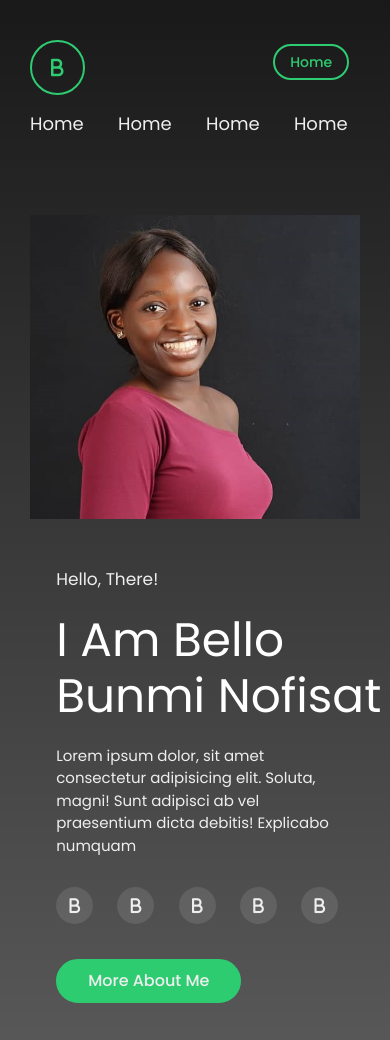
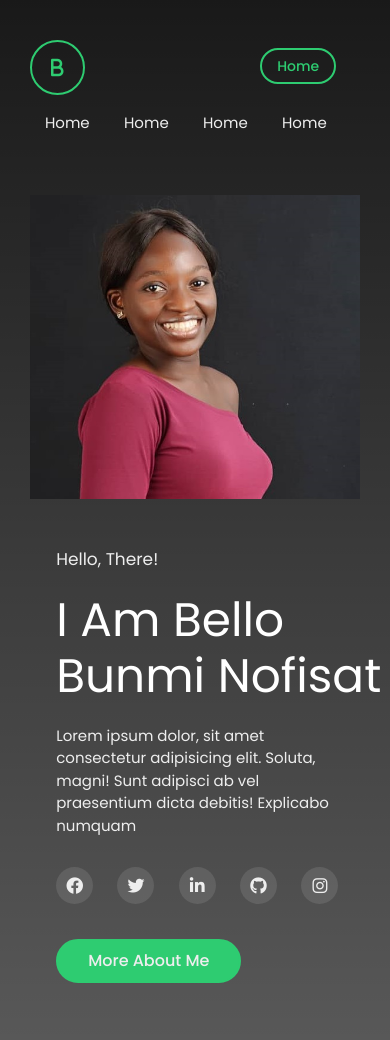
Before and after one commit to BunmiOpcode/portfolio, a plain HTML site: page index.html in a window 390 px wide. Shown: the top 1040 px of the page. Drawn offline with Linux system fonts and the light colour scheme.

Commit message:
responsive

```diff
--- a/index.css
+++ b/index.css
@@ -357,3 +357,24 @@ nav .nav-list li.btn:hover a{
 
 
 }
+
+@media screen and (max-width: 425px){
+
+     nav .nav-list li.btn a{
+         position: absolute;
+         top: -150%;
+         left: 70%;
+
+
+     }
+
+     nav .nav-list li a{
+        font-size: 15px;
+    }
+
+     .container{
+         padding-top: 80px;
+     }
+
+
+}
--- a/index.html
+++ b/index.html
@@ -44,11 +44,11 @@
                      <h1>I Am <span>Bello Bunmi Nofisat</span></h1>
                      <p>Lorem ipsum dolor, sit amet consectetur adipisicing elit. Soluta, magni! Sunt adipisci ab vel praesentium dicta debitis! Explicabo numquam</p>
                      <div class="social">
-                         <a href="#"><i class="fa-solid fa-b"></i></a>
-                         <a href="#"><i class="fa-solid fa-b"></i></a>
-                         <a href="#"><i class="fa-solid fa-b"></i></a>
-                         <a href="#"><i class="fa-solid fa-b"></i></a>
-                         <a href="#"><i class="fa-solid fa-b"></i></a>
+                         <a href="#"><i class="fa-brands fa-facebook"></i></a>
+                         <a href="#"><i class="fa-brands fa-twitter"></i></a>
+                         <a href="#"><i class="fa-brands fa-linkedin-in"></i></a>
+                         <a href="#"><i class="fa-brands fa-github"></i></a>
+                         <a href="#"><i class="fa-brands fa-instagram"></i></a>
                      </div>
                      <button type="button">More About Me</button>
                  </div>
```
